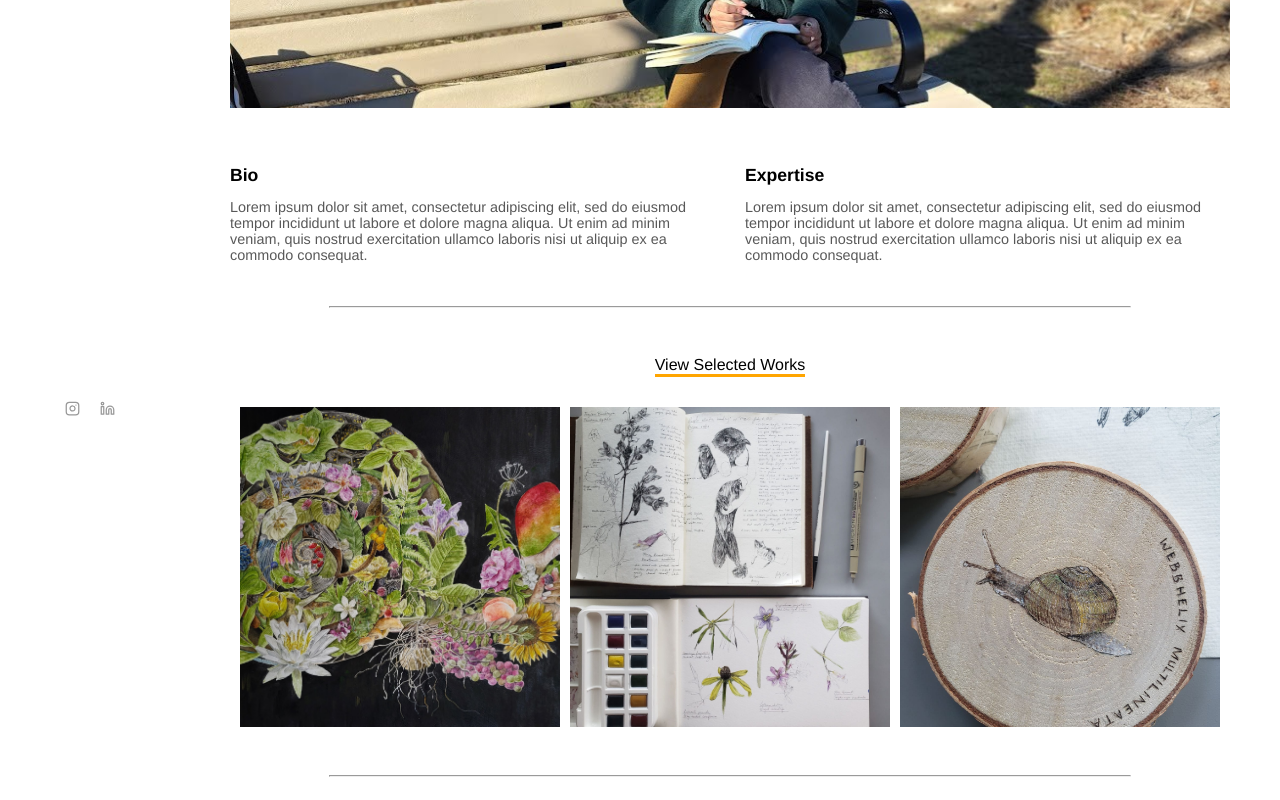
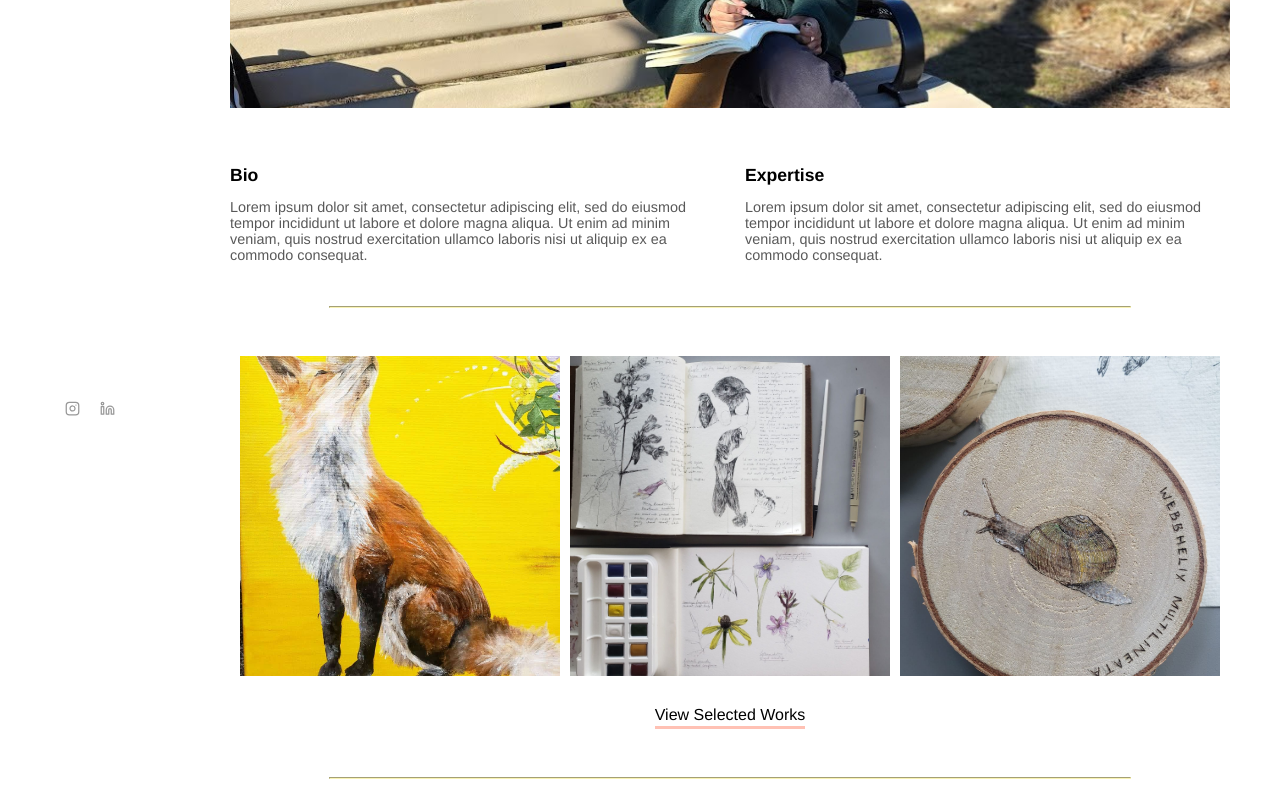
Before and after one commit to abishekh-manoharan/hashi-portfolio, a React (Vite) app in the folder fe-hashveenah-portfolio/: page /home in a window 1280 px wide. Shown: the part 374-1174 px from the top of the page. Built offline with nearby package versions, Linux system fonts and the light colour scheme; no server answers.

Commit message:
revamped homepage styling

```diff
--- a/fe-hashveenah-portfolio/src/components/Home.tsx
+++ b/fe-hashveenah-portfolio/src/components/Home.tsx
@@ -26,12 +26,12 @@ function Home(props: aboutProps) {
                 </div>
             </div>
             <hr id="home-hr" />
-            <Link className="home-art-link" to="/projects">View Selected Works</Link>
             <div className="home-img-gallery">
-                <img className="home-img-gallery-pic" src="./images/snail1.jpeg" />
+                <img className="home-img-gallery-pic" src="./images/fox.jpg" />
                 <img className="home-img-gallery-pic" src="./images/drawing.jpg" />
                 <img className="home-img-gallery-pic" src="./images/woodburning.jpg" />
             </div>
+            <Link className="home-art-link" to="/projects">View Selected Works</Link>
             <hr id="home-hr" />
         </div>
     );
--- a/fe-hashveenah-portfolio/src/index.css
+++ b/fe-hashveenah-portfolio/src/index.css
@@ -160,8 +160,8 @@ hr {
 }
 
 #home-hr {
-    background-color: #000000;
-    height: .1px;
+    border: solid none;
+    border-color: #f8f2b3;
     width: 80%;
 }
 
@@ -190,8 +190,14 @@ hr {
 }
 
 .home-art-link {
-    border-bottom: solid orange;
-    margin-bottom: -10px;
+    border-bottom: solid #ffc1b4;
+    margin-top: -10px;
+    padding-bottom: 2px;
+    font-weight: 100;
+}
+
+.home-art-link:hover {
+    color: rgba(0, 0, 0, 0.46);
 }
 
 
```
Also changed, not shown: fe-hashveenah-portfolio/public/images/fox.jpg (added).
